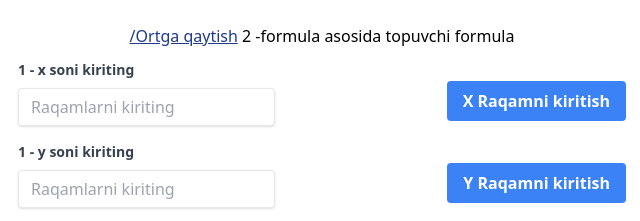
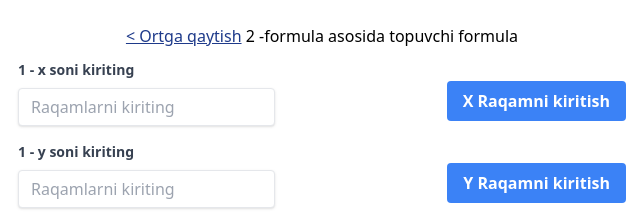
Before and after one commit to MuhammadqodirProgrammer/calculate-gelogical-problem, a plain HTML site: page test.html in a window 1280 px wide. Shown: the top 221 px of the page, 318-958 px from the left. Drawn offline with nearby package versions, Linux system fonts and the light colour scheme.

Commit message:
first commit

```diff
--- a/test.html
+++ b/test.html
@@ -10,7 +10,7 @@
 	<body>
 		<div class="w-full shadow-md md:w max-w-2xl mx-auto">
 			<form class="bg-white shadow-md rounded px-8 pt-6 pb-8 mb-4">
-				<h1 class="text-center mb-3">   <a class="text-blue-900 underline " href='./test.html'>/Ortga qaytish</a>    2 -formula asosida topuvchi formula</h1>
+				<h1 class="text-center mb-3">   <a class="text-blue-900 underline " href='./test.html'>< Ortga qaytish</a>    2 -formula asosida topuvchi formula</h1>
 				<div class="flex items-center justify-between">
 					<div class="mb-4">
 						<label class="block text-gray-700 text-sm font-bold mb-2">
```
